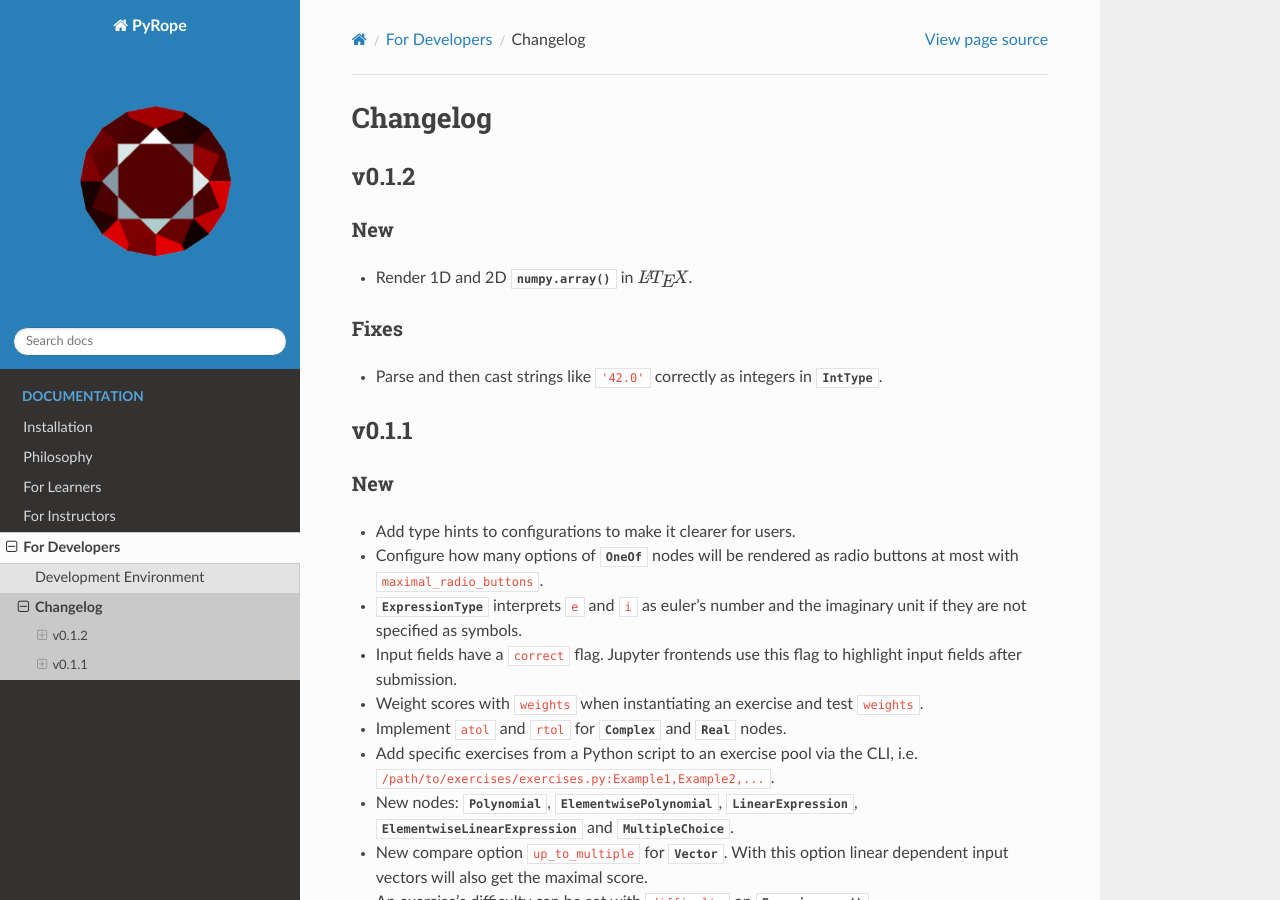
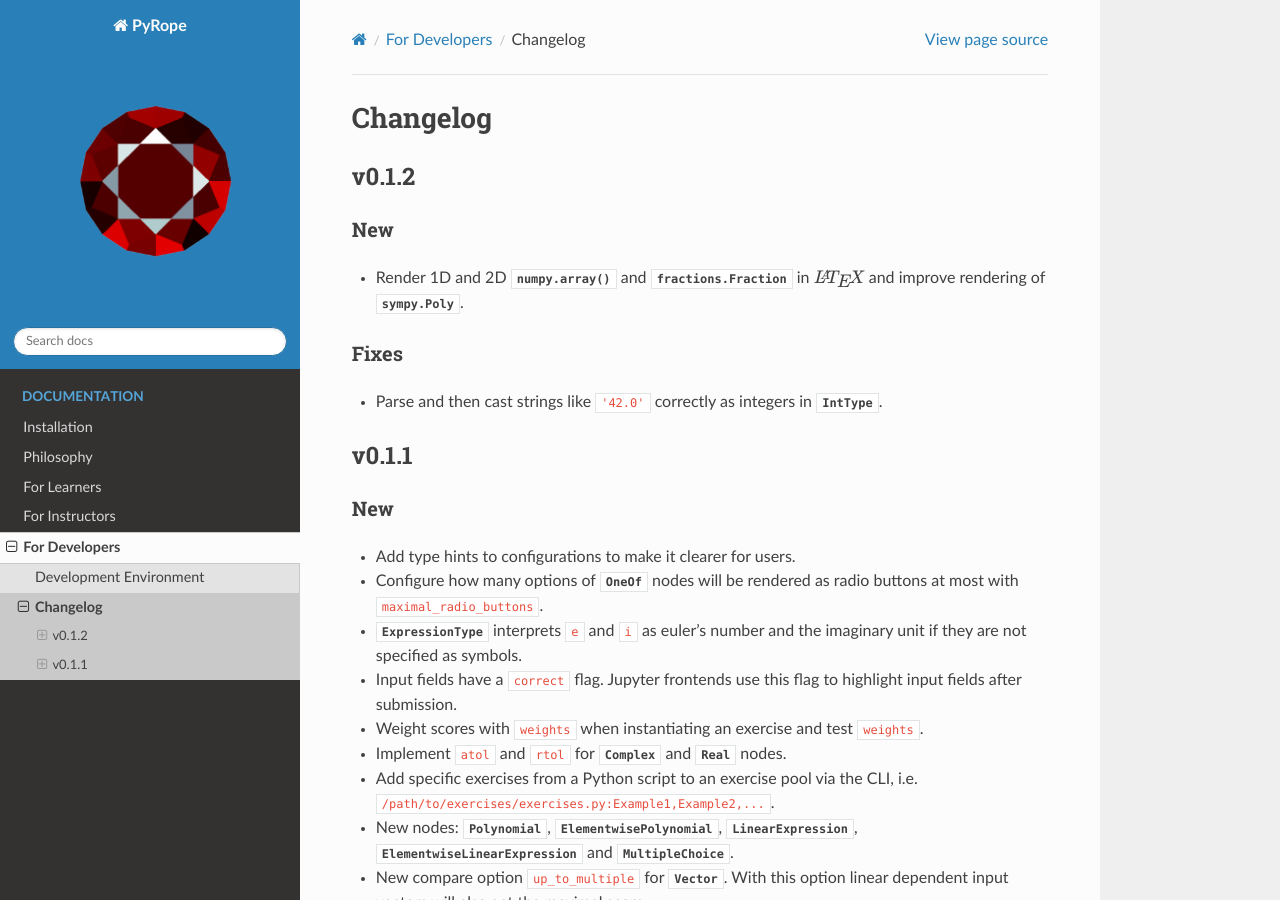
Before and after one commit to PyRope-E-Assessment/pyrope, a Sphinx documentation site: the page built from docs/CHANGELOG.rst, in a window 1280 px wide and 900 px high. Built offline with Sphinx 7.4.7 and the Read the Docs theme 3.1.0, drawn with Linux system fonts in a browser that asks for light colours.

Commit message:
DOCS: update changelog

```diff
--- a/docs/CHANGELOG.rst
+++ b/docs/CHANGELOG.rst
@@ -10,7 +10,8 @@ v0.1.2
 New
 ---
 
-* Render 1D and 2D :py:meth:`numpy.array` in :math:`\LaTeX`.
+* Render 1D and 2D :py:meth:`numpy.array` and :py:class:`fractions.Fraction` in
+  :math:`\LaTeX` and improve rendering of :py:class:`sympy.Poly`.
 
 Fixes
 -----
```
